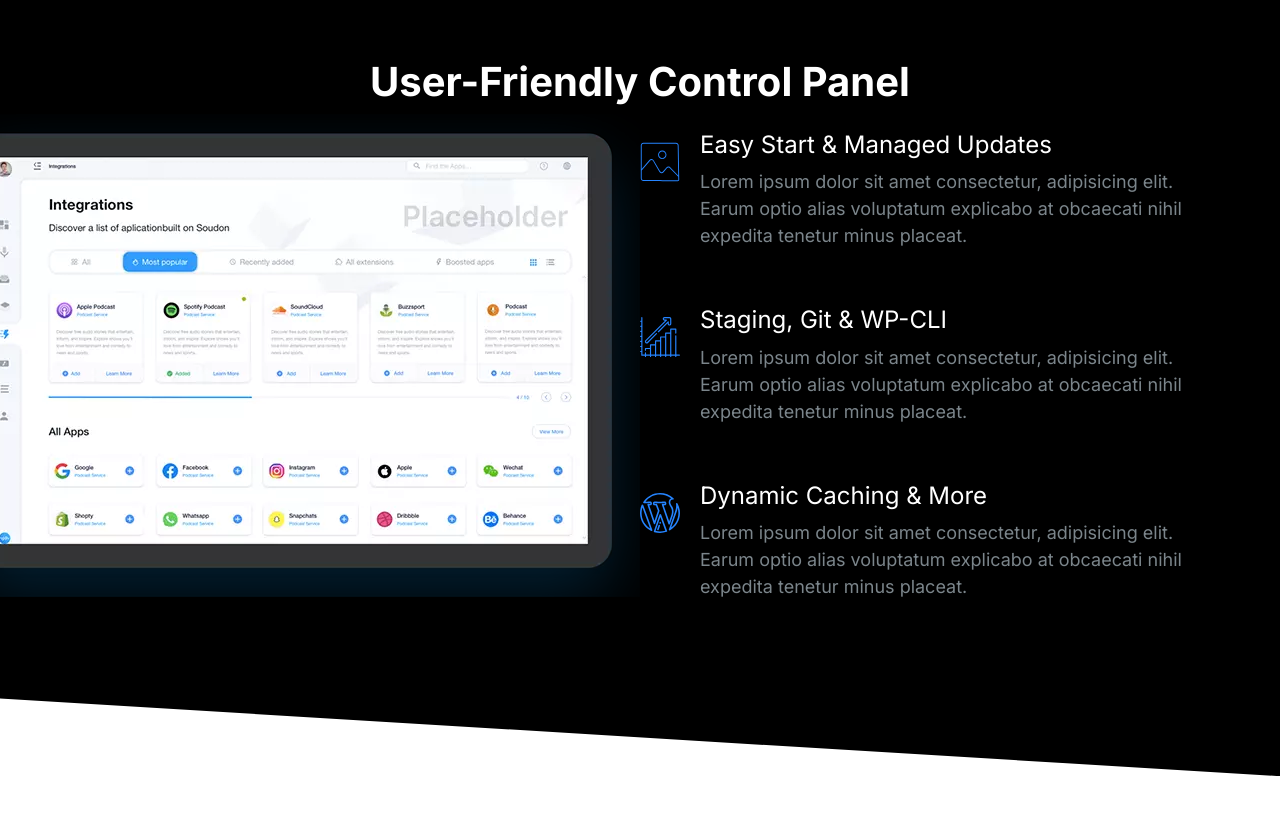
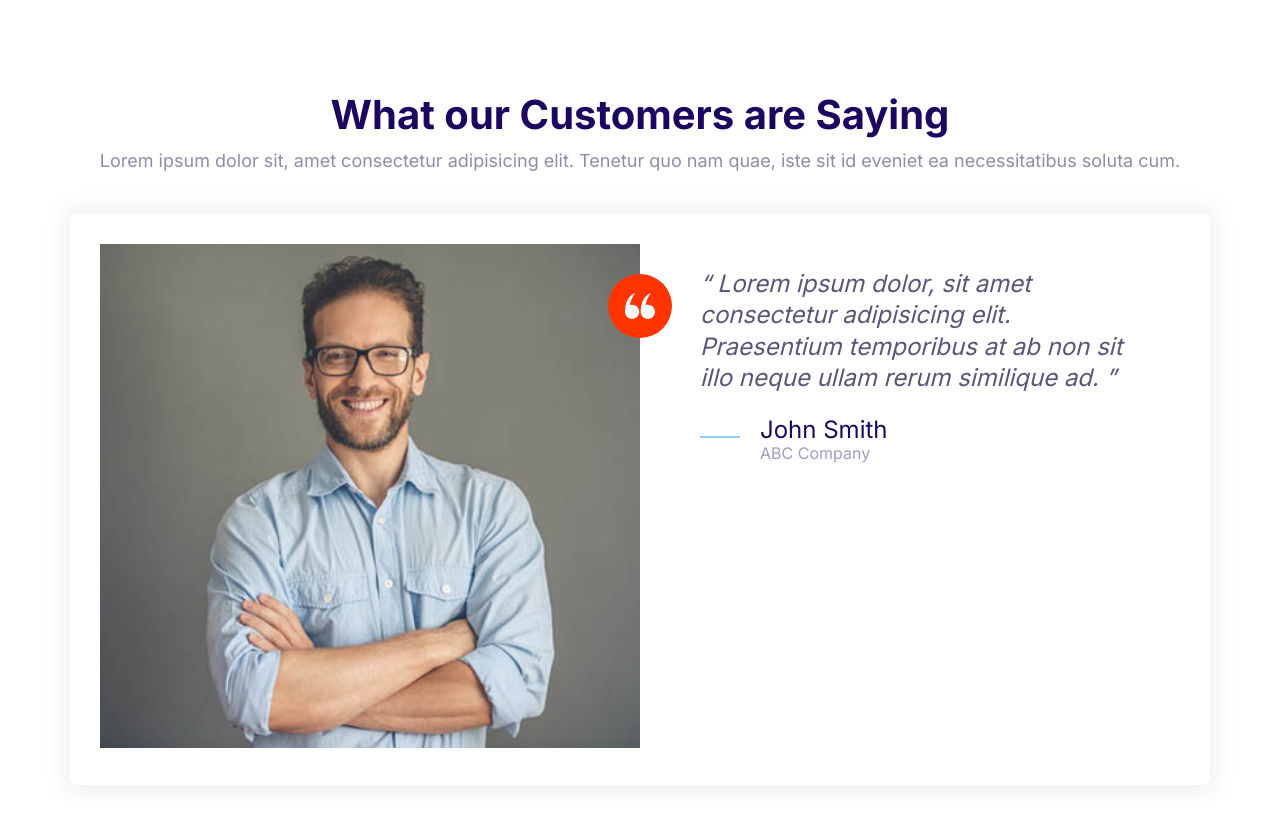
Before and after one commit to rivasadam01/0development, a plain HTML site: page index.html in a window 1280 px wide. Drawn offline with Linux system fonts and the light colour scheme.

Commit message:
Testimonial Block

```diff
--- a/css/styles.css
+++ b/css/styles.css
@@ -600,6 +600,7 @@ a {
 }
 .block__header {
   text-align: center;
+  margin-bottom: 4rem;
 }
 .block__heading {
   margin-top: 0;
--- a/index.html
+++ b/index.html
@@ -14,54 +14,44 @@
     <link rel="stylesheet" href="css/styles.css" />
   </head>
   <body>
-    <section class="block block--dark block--skewed-right block-showcase">
-      <div class="block__header">
-        <h2 class="block__heading">User-Friendly Control Panel</h2>
-      </div>
-      <div class="container grid grid--1x2">
-        <picture class="block-showcase__image">
-          <source
-            srcset="images/ipad.webp 1x, images/ipad@2x.webp 2x"
-            type="image/webp"
-          />
-          <source
-            srcset="images/ipad.png 1x, images/ipad@2x.png 2x"
-            type="image/png"
-          />
-          <img src="images/ipad.png" alt="" />
-        </picture>
-       <ul class="list">
-         <li>
-          <div class="media">
-            <div class="media__image"><svg class="icon icon--primary">
-              <use xlink:href="images/sprite.svg#snap"></use></div>
-            <div class="media__body">
-              <h3 class="media__title">Easy Start & Managed Updates</h3>
-              <p>Lorem ipsum dolor sit amet consectetur, adipisicing elit. Earum optio alias voluptatum explicabo at obcaecati nihil expedita tenetur minus placeat.</p>
+    <section class="block">
+      <header class="block__header">
+        <h2>What our Customers are Saying</h2>
+        <p>
+          Lorem ipsum dolor sit, amet consectetur adipisicing elit. Tenetur quo
+          nam quae, iste sit id eveniet ea necessitatibus soluta cum.
+        </p>
+      </header>
+      <div class="container">
+        <div class="card testimonial">
+          <div class="grid grid--1x2">
+            <div class="testimonial__image">
+              <img src="images/testimonial.jpg" alt="" srcset="" />
+
+              <span class="icon-container icon-container--accent">
+                <svg class="icon icon--white icon--small">
+                  <use xlink:href="images/sprite.svg#quotes"></use>
+                </svg>
+              </span>
             </div>
+            <blockquote class="quote">
+              <p class="quote__text">
+                Lorem ipsum dolor, sit amet consectetur adipisicing elit. Praesentium
+                temporibus at ab non sit illo neque ullam rerum similique ad.
+              </p>
+              <footer>
+                <div class="media">
+                  <div class="media__image"><svg class="icon icon--primary quote__line">
+                    <use xlink:href="images/sprite.svg#line"></use></div>
+                  <div class="media__body">
+                    <h3 class="media__title quote__author">John Smith</h3>
+                    <p class="quote__company">ABC Company</p>
+                  </div>
+                </div>
+              </footer>
+            </blockquote>
           </div>
-         </li>
-         <li>
-          <div class="media">
-            <div class="media__image"><svg class="icon icon--primary">
-              <use xlink:href="images/sprite.svg#growth"></use></div>
-            <div class="media__body">
-              <h3 class="media__title">Staging, Git & WP-CLI</h3>
-              <p>Lorem ipsum dolor sit amet consectetur, adipisicing elit. Earum optio alias voluptatum explicabo at obcaecati nihil expedita tenetur minus placeat.</p>
-            </div>
-          </div>
-         </li>
-         <li>
-          <div class="media">
-            <div class="media__image"><svg class="icon icon--primary">
-              <use xlink:href="images/sprite.svg#wordpress"></use></div>
-            <div class="media__body">
-              <h3 class="media__title">Dynamic Caching & More</h3>
-              <p>Lorem ipsum dolor sit amet consectetur, adipisicing elit. Earum optio alias voluptatum explicabo at obcaecati nihil expedita tenetur minus placeat.</p>
-            </div>
-          </div>
-         </li>
-       </ul>
+        </div>
       </div>
     </section>
     <script src="js/styles.js"></script>
```
Also changed, not shown: components/icons.html (+4 -3 lines), components/testimonial-block.html (added, +40 -0 lines).
